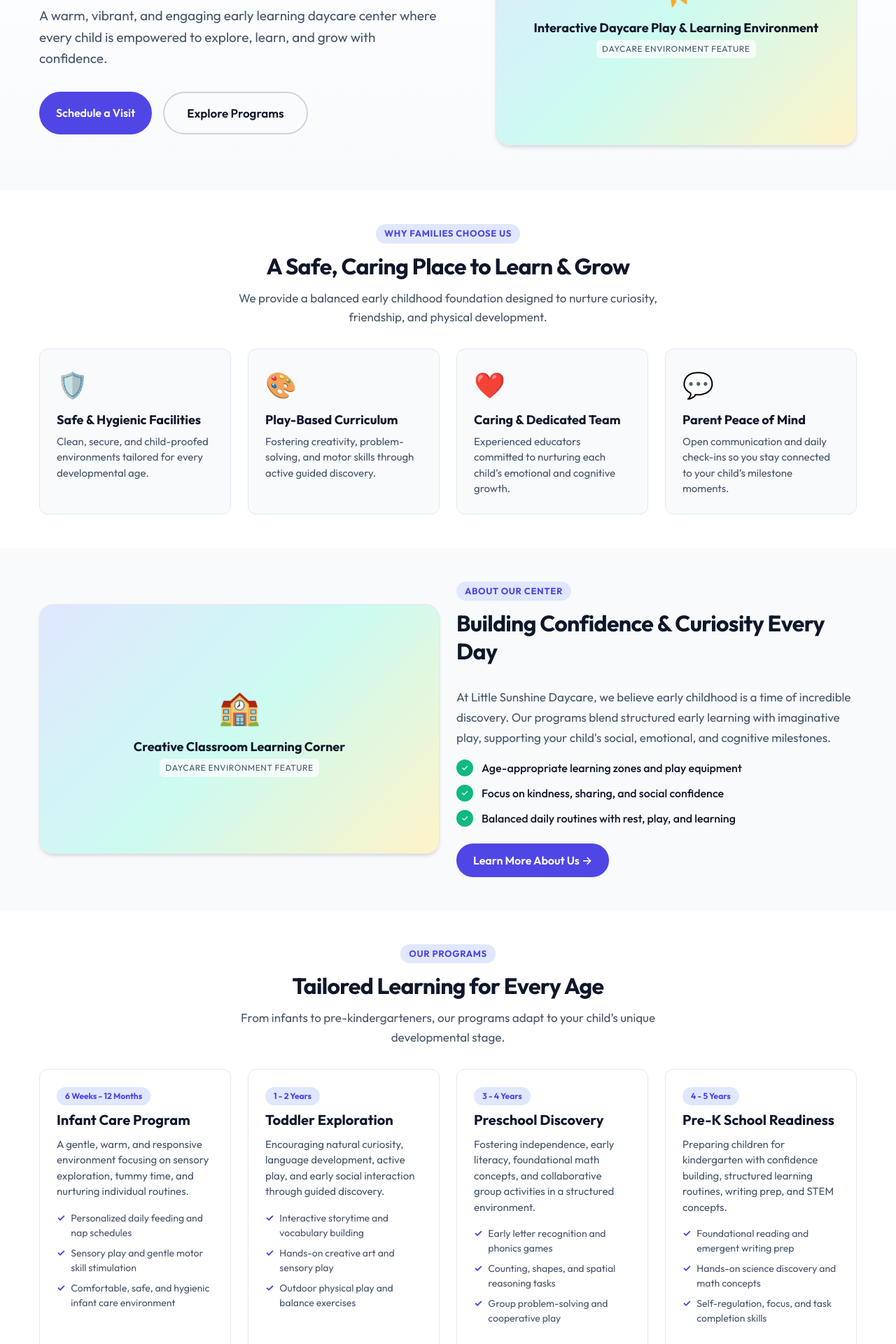
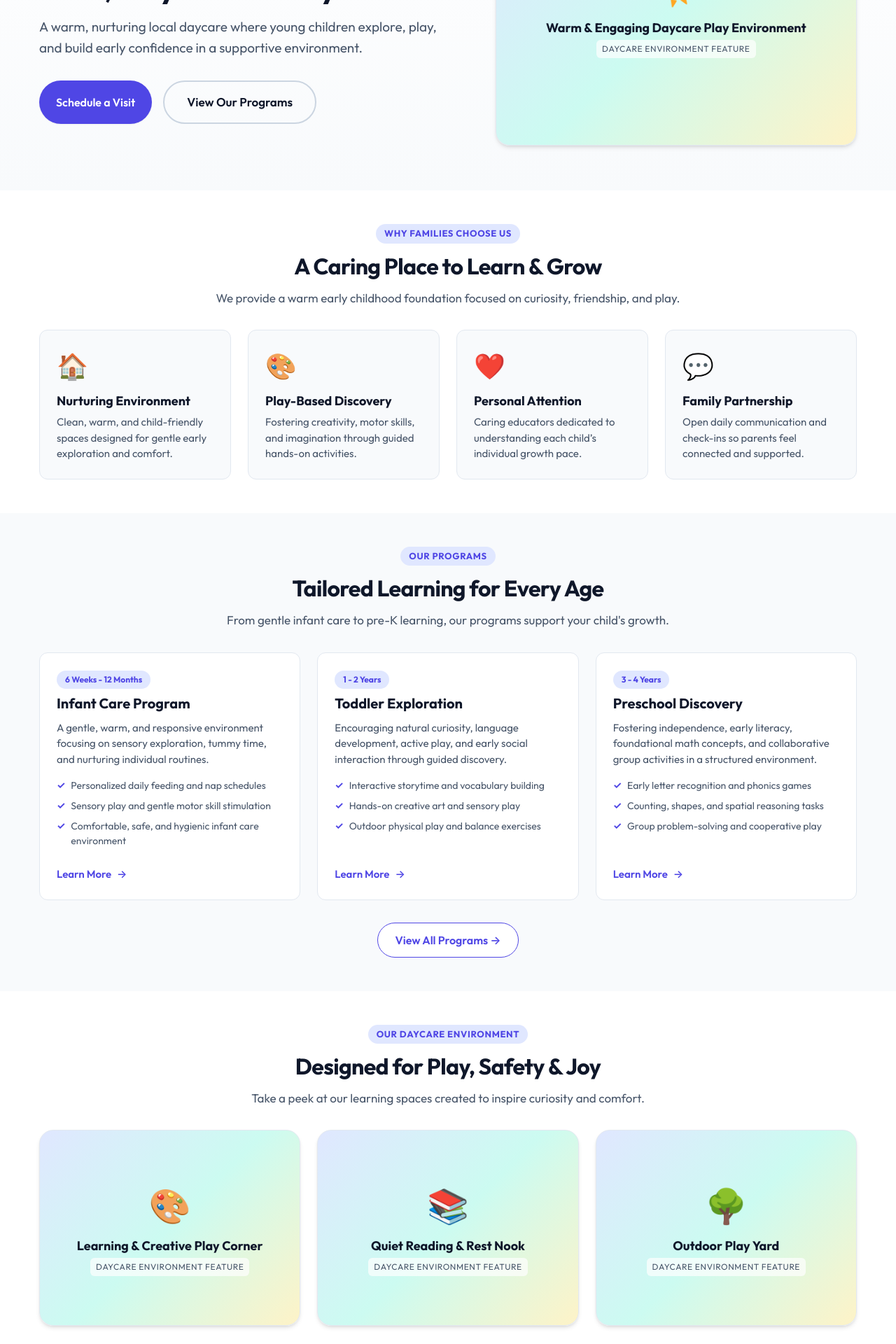
Before and after one commit to Sankalpa-KMCP/day_care, a React (Vite) app: page / in a window 1280 px wide. Shown: the part 300-2220 px from the top of the page at 70% size. Built offline with nearby package versions, Linux system fonts and the light colour scheme.

Commit message:
refactor: simplify daycare homepage

```diff
--- a/src/pages/HomePage.jsx
+++ b/src/pages/HomePage.jsx
@@ -2,34 +2,35 @@ import React from 'react';
 import { Link } from 'react-router-dom';
 import { siteConfig } from '../data/placeholderData';
 import { programsData } from '../data/programs';
-import { activitiesData } from '../data/activities';
-import { testimonialsData, testimonialMeta } from '../data/testimonials';
 import SectionTitle from '../components/SectionTitle';
 import ProgramCard from '../components/ProgramCard';
-import TestimonialCard from '../components/TestimonialCard';
 import ImagePlaceholder from '../components/ImagePlaceholder';
 
+/**
+ * HomePage component for Little Sunshine Daycare (Small Daycare Refactor)
+ * Compact, personal 5-section layout.
+ */
 export default function HomePage() {
   const trustPillars = [
     {
-      icon: '🛡️',
-      title: 'Safe & Hygienic Facilities',
-      desc: 'Clean, secure, and child-proofed environments tailored for every developmental age.'
+      icon: '🏠',
+      title: 'Nurturing Environment',
+      desc: 'Clean, warm, and child-friendly spaces designed for gentle early exploration and comfort.'
     },
     {
       icon: '🎨',
-      title: 'Play-Based Curriculum',
-      desc: 'Fostering creativity, problem-solving, and motor skills through active guided discovery.'
+      title: 'Play-Based Discovery',
+      desc: 'Fostering creativity, motor skills, and imagination through guided hands-on activities.'
     },
     {
       icon: '❤️',
-      title: 'Caring & Dedicated Team',
-      desc: 'Experienced educators committed to nurturing each child’s emotional and cognitive growth.'
+      title: 'Personal Attention',
+      desc: 'Caring educators dedicated to understanding each child’s individual growth pace.'
     },
     {
       icon: '💬',
-      title: 'Parent Peace of Mind',
-      desc: 'Open communication and daily check-ins so you stay connected to your child’s milestone moments.'
+      title: 'Family Partnership',
+      desc: 'Open daily communication and check-ins so parents feel connected and supported.'
     }
   ];
 
@@ -44,20 +45,20 @@ export default function HomePage() {
               Nurturing Young Minds with Care, Play & Discovery
             </h1>
             <p className="hero-subtitle">
-              A warm, vibrant, and engaging early learning daycare center where every child is empowered to explore, learn, and grow with confidence.
+              A warm, nurturing local daycare where young children explore, play, and build early confidence in a supportive environment.
             </p>
             <div className="hero-actions">
               <Link to="/contact" className="btn btn-primary btn-lg">
                 Schedule a Visit
               </Link>
               <Link to="/programs" className="btn btn-outline btn-lg">
-                Explore Programs
+                View Our Programs
               </Link>
             </div>
           </div>
           <div className="hero-visual">
             <ImagePlaceholder
-              title="Interactive Daycare Play & Learning Environment"
+              title="Warm & Engaging Daycare Play Environment"
               aspect="4/3"
               icon="☀️"
             />
@@ -65,13 +66,13 @@ export default function HomePage() {
         </div>
       </section>
 
-      {/* 2. Trust & Key Benefits Section */}
+      {/* 2. Why Choose Us */}
       <section className="section-padding bg-surface">
         <div className="container">
           <SectionTitle
             badge="Why Families Choose Us"
-            title="A Safe, Caring Place to Learn & Grow"
-            subtitle="We provide a balanced early childhood foundation designed to nurture curiosity, friendship, and physical development."
+            title="A Caring Place to Learn & Grow"
+            subtitle="We provide a warm early childhood foundation focused on curiosity, friendship, and play."
           />
           <div className="grid grid-4 trust-grid">
             {trustPillars.map((pillar, index) => (
@@ -85,145 +86,63 @@ export default function HomePage() {
         </div>
       </section>
 
-      {/* 3. About Preview Section */}
+      {/* 3. Programs Preview */}
       <section className="section-padding">
-        <div className="container grid grid-2 items-center about-preview-grid">
-          <div className="about-visual">
-            <ImagePlaceholder
-              title="Creative Classroom Learning Corner"
-              aspect="16/10"
-              icon="🏫"
-            />
-          </div>
-          <div className="about-preview-content">
-            <SectionTitle
-              badge="About Our Center"
-              title="Building Confidence & Curiosity Every Day"
-              centered={false}
-            />
-            <p className="section-text">
-              At {siteConfig.name}, we believe early childhood is a time of incredible discovery. Our programs blend structured early learning with imaginative play, supporting your child's social, emotional, and cognitive milestones.
-            </p>
-            <ul className="about-check-list">
-              <li><span>✓</span> Age-appropriate learning zones and play equipment</li>
-              <li><span>✓</span> Focus on kindness, sharing, and social confidence</li>
-              <li><span>✓</span> Balanced daily routines with rest, play, and learning</li>
-            </ul>
-            <div className="mt-6">
-              <Link to="/about" className="btn btn-primary">
-                Learn More About Us &rarr;
-              </Link>
-            </div>
-          </div>
-        </div>
-      </section>
-
-      {/* 4. Programs Preview Section */}
-      <section className="section-padding bg-surface">
         <div className="container">
           <SectionTitle
             badge="Our Programs"
             title="Tailored Learning for Every Age"
-            subtitle="From infants to pre-kindergarteners, our programs adapt to your child’s unique developmental stage."
+            subtitle="From gentle infant care to pre-K learning, our programs support your child's growth."
           />
-          <div className="grid grid-4 programs-grid">
-            {programsData.map((program) => (
+          <div className="grid grid-3 programs-grid">
+            {programsData.slice(0, 3).map((program) => (
               <ProgramCard key={program.id} program={program} />
             ))}
           </div>
           <div className="text-center mt-8">
             <Link to="/programs" className="btn btn-secondary btn-lg">
-              View Full Program Details &rarr;
+              View All Programs &rarr;
             </Link>
           </div>
         </div>
       </section>
 
-      {/* 5. Activities Preview Section */}
-      <section className="section-padding">
+      {/* 4. Environment Preview */}
+      <section className="section-padding bg-surface">
         <div className="container">
           <SectionTitle
-            badge="Daily Enrichment"
-            title="Engaging Activities for Curious Minds"
-            subtitle="Every day offers new opportunities to experiment with art, music, nature, and hands-on puzzles."
+            badge="Our Daycare Environment"
+            title="Designed for Play, Safety & Joy"
+            subtitle="Take a peek at our learning spaces created to inspire curiosity and comfort."
           />
-          <div className="grid grid-4 activities-grid">
-            {activitiesData.slice(0, 4).map((activity) => (
-              <div key={activity.id} className="activity-card">
-                <span className="activity-icon" aria-hidden="true">{activity.icon}</span>
-                <h3 className="activity-title">{activity.title}</h3>
-                <span className="activity-category">{activity.category}</span>
-                <p className="activity-desc">{activity.description}</p>
-              </div>
-            ))}
-          </div>
-          <div className="text-center mt-8">
-            <Link to="/activities" className="btn btn-primary">
-              Discover Daily Activities & Schedule &rarr;
-            </Link>
+          <div className="grid grid-3 environment-grid">
+            <ImagePlaceholder
+              title="Learning & Creative Play Corner"
+              aspect="4/3"
+              icon="🎨"
+            />
+            <ImagePlaceholder
+              title="Quiet Reading & Rest Nook"
+              aspect="4/3"
+              icon="📚"
+            />
+            <ImagePlaceholder
+              title="Outdoor Play Yard"
+              aspect="4/3"
+              icon="🌳"
+            />
           </div>
         </div>
       </section>
 
-      {/* 6. Facility & Environment Visual Section */}
-      <section className="section-padding bg-surface">
-        <div className="container">
-          <div className="environment-banner-box">
-            <div className="environment-content">
-              <span className="section-badge">Our Space</span>
-              <h2>Designed for Safe Exploration & Joy</h2>
-              <p>
-                Our facility features bright, naturally lit classrooms, dedicated quiet rest areas, and a spacious outdoor playground equipped for active, healthy play.
-              </p>
-              <div className="environment-tags">
-                <span>Bright Classrooms</span>
-                <span>Outdoor Playground</span>
-                <span>Sensory Play Area</span>
-                <span>Rest Corners</span>
-              </div>
-            </div>
-            <div className="environment-visual">
-              <ImagePlaceholder
-                title="Outdoor Playground & Garden Area"
-                aspect="16/9"
-                icon="🌳"
-              />
-            </div>
-          </div>
-        </div>
-      </section>
-
-      {/* 7. Parent Testimonials Section */}
-      <section className="section-padding">
-        <div className="container">
-          <SectionTitle
-            badge="Parent Feedback"
-            title="What Families Experience"
-            subtitle="Read prototype feedback illustrating family experiences at our daycare center."
-          />
-
-          {/* Explicit Demo Disclaimer Notice */}
-          <div className="demo-notice-banner" role="note">
-            <span className="notice-icon">ℹ️</span>
-            <span>{testimonialMeta.disclaimer}</span>
-          </div>
-
-          <div className="grid grid-3 testimonials-grid mt-6">
-            {testimonialsData.map((testimonial) => (
-              <TestimonialCard key={testimonial.id} testimonial={testimonial} />
-            ))}
-          </div>
-        </div>
-      </section>
-
-      {/* 8. Final Call to Action */}
+      {/* 5. Final CTA */}
       <section className="section-padding cta-section">
         <div className="container">
           <div className="cta-box">
             <span className="cta-badge">Schedule A Visit Today</span>
             <h2 className="cta-title">Ready to Experience {siteConfig.name}?</h2>
             <p className="cta-desc">
-              We invite you to tour our center, meet our friendly educators, and learn how we can support your child's early learning journey.
+              We invite you to tour our daycare, meet our caring team, and see our warm learning spaces in person.
             </p>
             <div className="cta-buttons">
               <Link to="/contact" className="btn btn-primary btn-lg">
```
